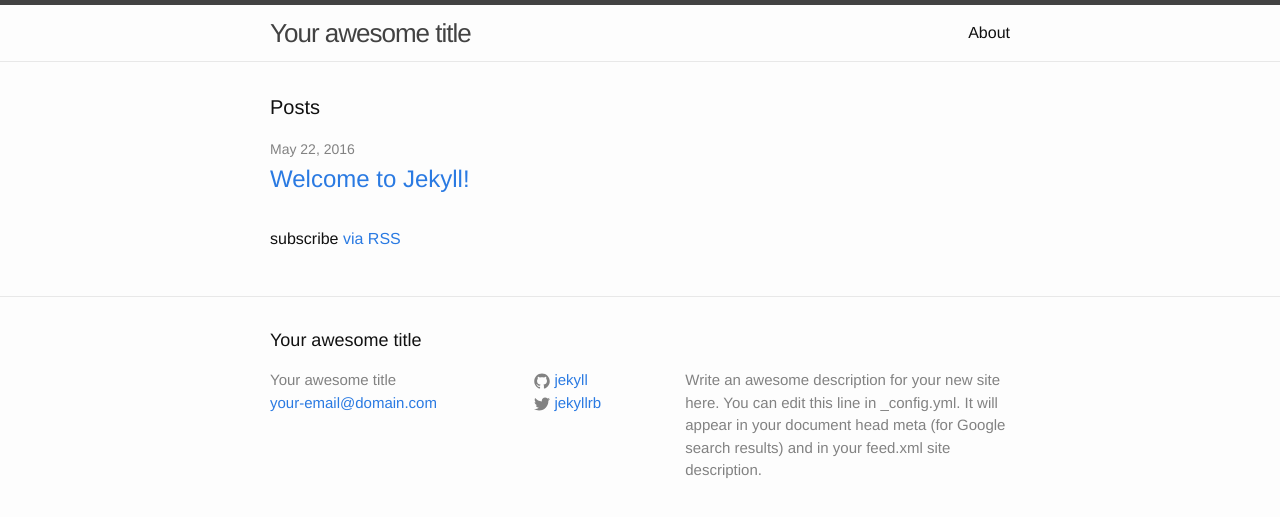
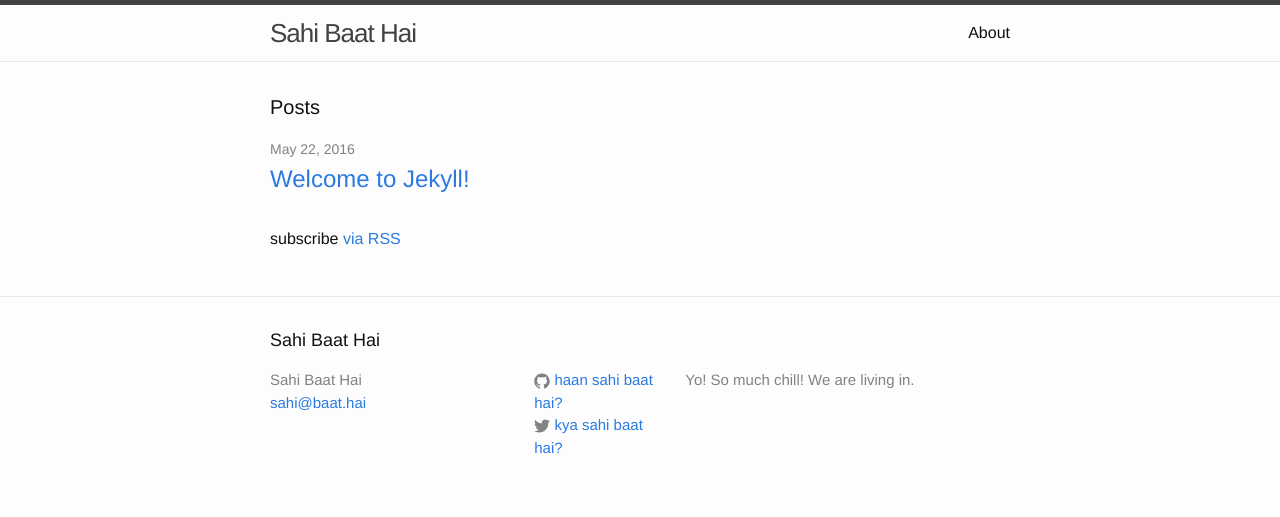
Before and after one commit to shikharkhanna29/shikharkhanna29.github.io, a Jekyll site: the page built from index.html, in a window 1280 px wide. Shown: the top 517 px of the page. Built offline with Jekyll 4.4.1, drawn with Linux system fonts in a browser that asks for light colours.

Commit message:
Save my work

```diff
--- a/_config.yml
+++ b/_config.yml
@@ -6,16 +6,14 @@
 # 'jekyll serve'. If you change this file, please restart the server process.
 
 # Site settings
-title: Your awesome title
-email: your-email@domain.com
+title: Sahi Baat Hai
+email: sahi@baat.hai
 description: > # this means to ignore newlines until "baseurl:"
-  Write an awesome description for your new site here. You can edit this
-  line in _config.yml. It will appear in your document head meta (for
-  Google search results) and in your feed.xml site description.
+  Yo! So much chill! We are living in.
 baseurl: "" # the subpath of your site, e.g. /blog
 url: "http://yourdomain.com" # the base hostname & protocol for your site
-twitter_username: jekyllrb
-github_username:  jekyll
+twitter_username: kya sahi baat hai?
+github_username:  haan sahi baat hai?
 
 # Build settings
 markdown: kramdown
```
